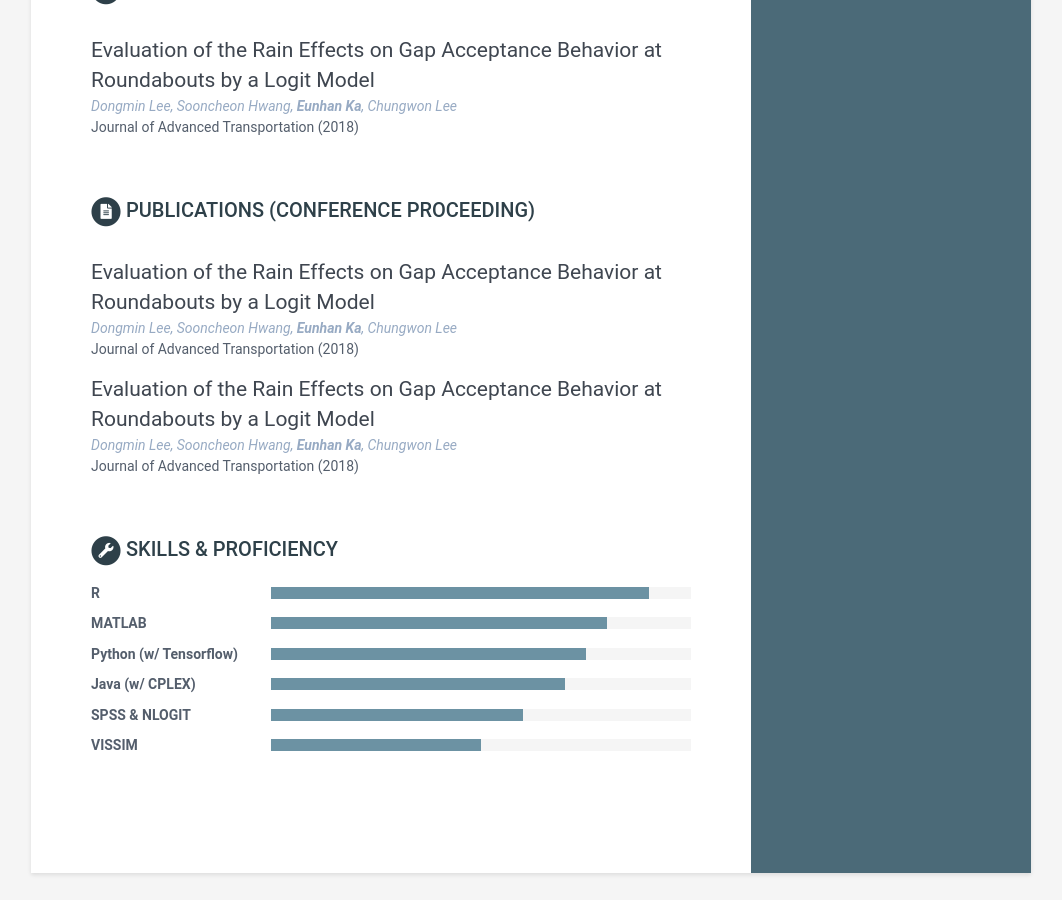
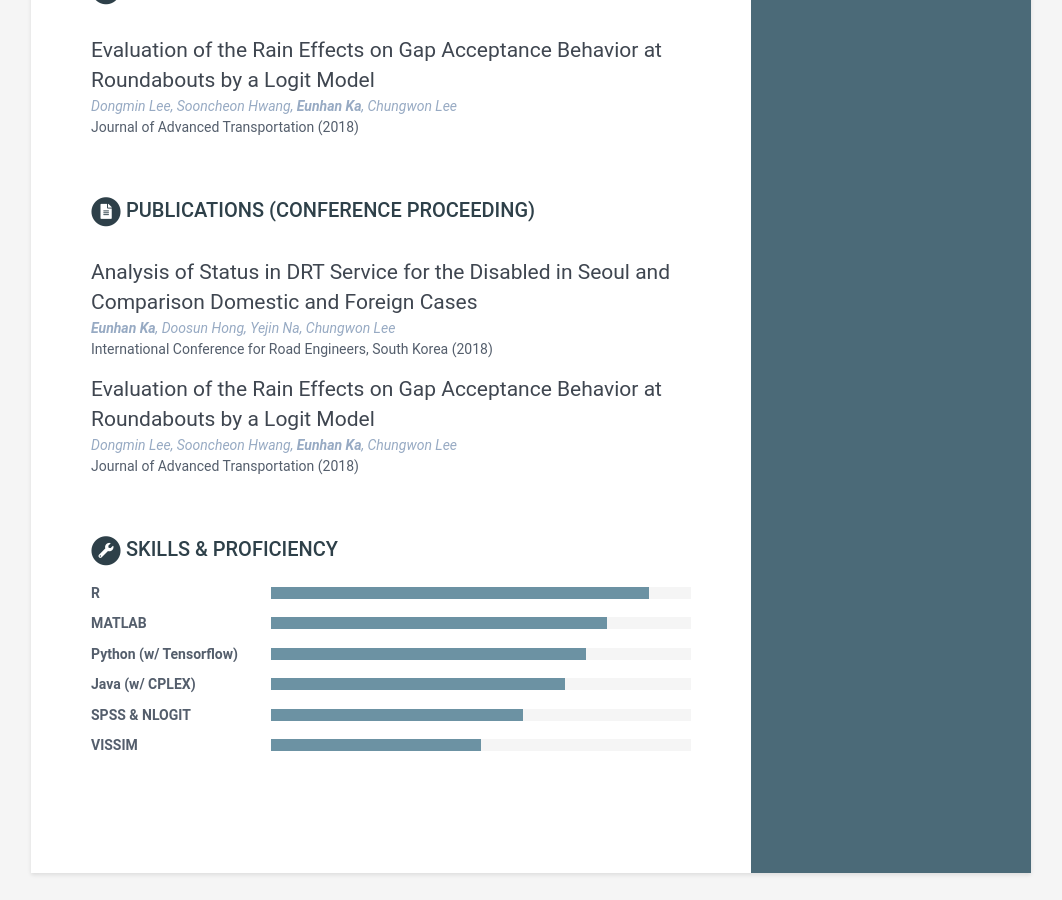
Before and after one commit to eunhanka/eunhanka.github.io, a Jekyll site: the page built from index.html, in a window 1280 px wide and 900 px high, scrolled down 2600 px. Shown: the whole window, without its empty margins (109-1171 px from the left). Built offline with Jekyll 4.4.1, drawn with Linux system fonts in a browser that asks for light colours.

Commit message:
Update data.yml

```diff
--- a/_data/data.yml
+++ b/_data/data.yml
@@ -151,9 +151,9 @@ con_publications:
     intro: |
 
     papers:
-      - title: Evaluation of the Rain Effects on Gap Acceptance Behavior at Roundabouts by a Logit Model
-        authors: Dongmin Lee, Sooncheon Hwang, <b>Eunhan Ka</b>, Chungwon Lee
-        conference: Journal of Advanced Transportation (2018)
+      - title: Analysis of Status in DRT Service for the Disabled in Seoul and Comparison Domestic and Foreign Cases
+        authors: <b>Eunhan Ka</b>, Doosun Hong, Yejin Na, Chungwon Lee
+        conference: International Conference for Road Engineers, South Korea (2018)
 
       - title: Evaluation of the Rain Effects on Gap Acceptance Behavior at Roundabouts by a Logit Model
         authors: Dongmin Lee, Sooncheon Hwang, <b>Eunhan Ka</b>, Chungwon Lee
```
